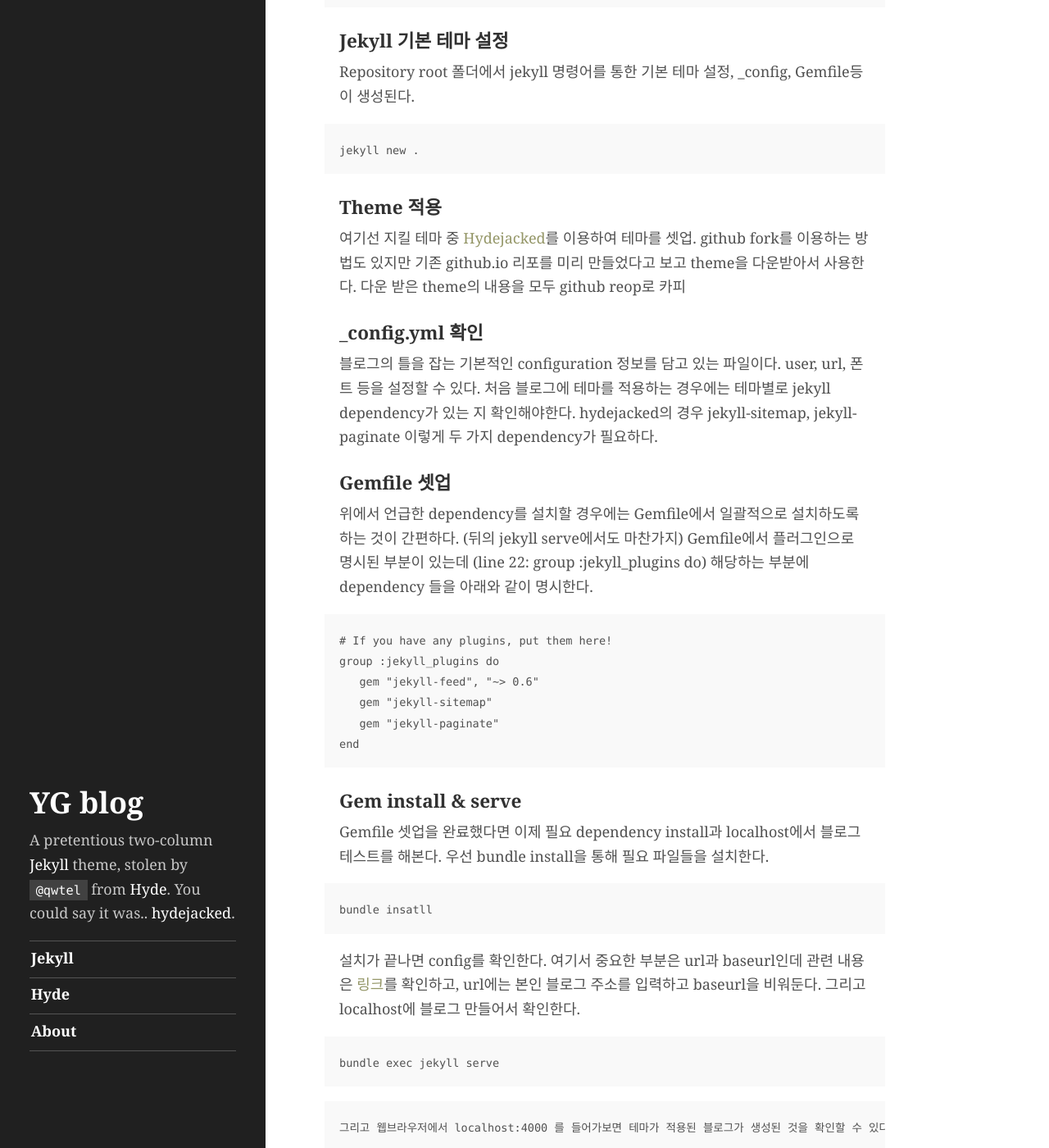
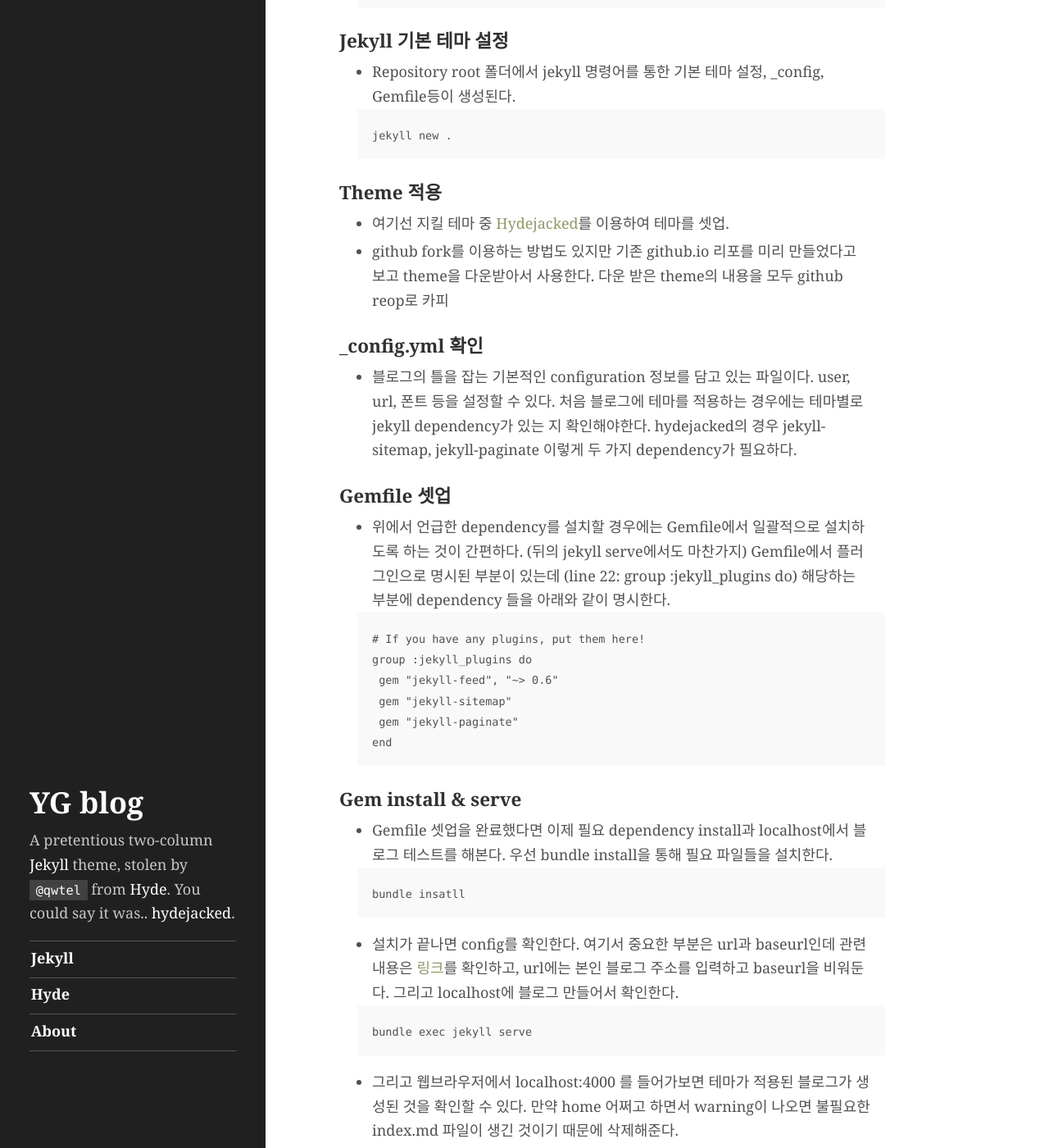
Before and after one commit to youngguncho/youngguncho.github.io, a Jekyll site: the page built from _posts/2017-02-27-jekyll-setup.markdown, in a window 1280 px wide and 1400 px high, scrolled down 571 px. Shown: the whole window at 82% size. Built offline with Jekyll 4.4.1, drawn with Linux system fonts in a browser that asks for light colours; some of the changed text lies outside the part shown.

Commit message:
fix post

````diff
--- a/_posts/2017-02-27-jekyll-setup.markdown
+++ b/_posts/2017-02-27-jekyll-setup.markdown
@@ -10,6 +10,7 @@ tags: [jekyll]
 우선 기본 정리만
 
 ###### 루비, 지킬 설치
+*
 ```
 sudo apt-get update
 sudo apt-get install ruby-full
@@ -17,28 +18,29 @@ sudo gem install jekyll
 ```
 
 ### 블로그를 생성할 repository clone
+*
 ```
 git clone https://github.com/<username>/<username>.github.io.git
 ```
 
 ### Jekyll 기본 테마 설정
-Repository root 폴더에서 jekyll 명령어를 통한 기본 테마 설정, _config, Gemfile등이 생성된다.
+* Repository root 폴더에서 jekyll 명령어를 통한 기본 테마 설정, _config, Gemfile등이 생성된다.
 ```
 jekyll new .
 ```
 
 ### Theme 적용
-여기선 지킬 테마 중 [Hydejacked](https://github.com/qwtel/hydejack)를 이용하여 테마를 셋업.
-github fork를 이용하는 방법도 있지만 기존 github.io 리포를 미리 만들었다고 보고 theme을 다운받아서 사용한다.
+* 여기선 지킬 테마 중 [Hydejacked](https://github.com/qwtel/hydejack)를 이용하여 테마를 셋업.
+* github fork를 이용하는 방법도 있지만 기존 github.io 리포를 미리 만들었다고 보고 theme을 다운받아서 사용한다.
 다운 받은 theme의 내용을 모두 github reop로 카피
 
 ### _config.yml 확인
-블로그의 틀을 잡는 기본적인 configuration 정보를 담고 있는 파일이다. user, url, 폰트 등을 설정할 수 있다.
-처음 블로그에 테마를 적용하는 경우에는 테마별로 jekyll dependency가 있는 지 확인해야한다.
-hydejacked의 경우 jekyll-sitemap, jekyll-paginate 이렇게 두 가지 dependency가 필요하다.
+* 블로그의 틀을 잡는 기본적인 configuration 정보를 담고 있는 파일이다. user, url, 폰트 등을 설정할 수 있다.
+  처음 블로그에 테마를 적용하는 경우에는 테마별로 jekyll dependency가 있는 지 확인해야한다.
+  hydejacked의 경우 jekyll-sitemap, jekyll-paginate 이렇게 두 가지 dependency가 필요하다.
 
 ### Gemfile 셋업
-위에서 언급한 dependency를 설치할 경우에는 Gemfile에서 일괄적으로 설치하도록 하는 것이 간편하다. (뒤의 jekyll serve에서도 마찬가지)
+* 위에서 언급한 dependency를 설치할 경우에는 Gemfile에서 일괄적으로 설치하도록 하는 것이 간편하다. (뒤의 jekyll serve에서도 마찬가지)
 Gemfile에서 플러그인으로 명시된 부분이 있는데 (line 22: group :jekyll_plugins do) 해당하는 부분에 dependency 들을 아래와 같이 명시한다.
 ```
 # If you have any plugins, put them here!
@@ -50,20 +52,21 @@ end
 ```
 
 ### Gem install & serve
-Gemfile 셋업을 완료했다면 이제 필요 dependency install과 localhost에서 블로그 테스트를 해본다.
+* Gemfile 셋업을 완료했다면 이제 필요 dependency install과 localhost에서 블로그 테스트를 해본다.
 우선 bundle install을 통해 필요 파일들을 설치한다.
 ```
 bundle insatll
 ```
-설치가 끝나면 config를 확인한다.
+* 설치가 끝나면 config를 확인한다.
 여기서 중요한 부분은 url과 baseurl인데 관련 내용은 [링크](https://byparker.com/blog/2014/clearing-up-confusion-around-baseurl/)를 확인하고, url에는 본인 블로그 주소를 입력하고 baseurl을 비워둔다. 그리고 localhost에 블로그 만들어서 확인한다.
 ```
 bundle exec jekyll serve
 ```
-    그리고 웹브라우저에서 localhost:4000 를 들어가보면 테마가 적용된 블로그가 생성된 것을 확인할 수 있다. 만약 home 어쩌고 하면서 warning이 나오면 불필요한 index.md 파일이 생긴 것이기 때문에 삭제해준다.
+
+* 그리고 웹브라우저에서 localhost:4000 를 들어가보면 테마가 적용된 블로그가 생성된 것을 확인할 수 있다. 만약 home 어쩌고 하면서 warning이 나오면 불필요한 index.md 파일이 생긴 것이기 때문에 삭제해준다.
 
 ### Push to my github.io
-	localhost에서 확인이 끝나면 이제 블로그로 push를 한다.
+* localhost에서 확인이 끝나면 이제 블로그로 push를 한다.
 ```
 git add -A
 git commit -m "Initial blog test"
````
